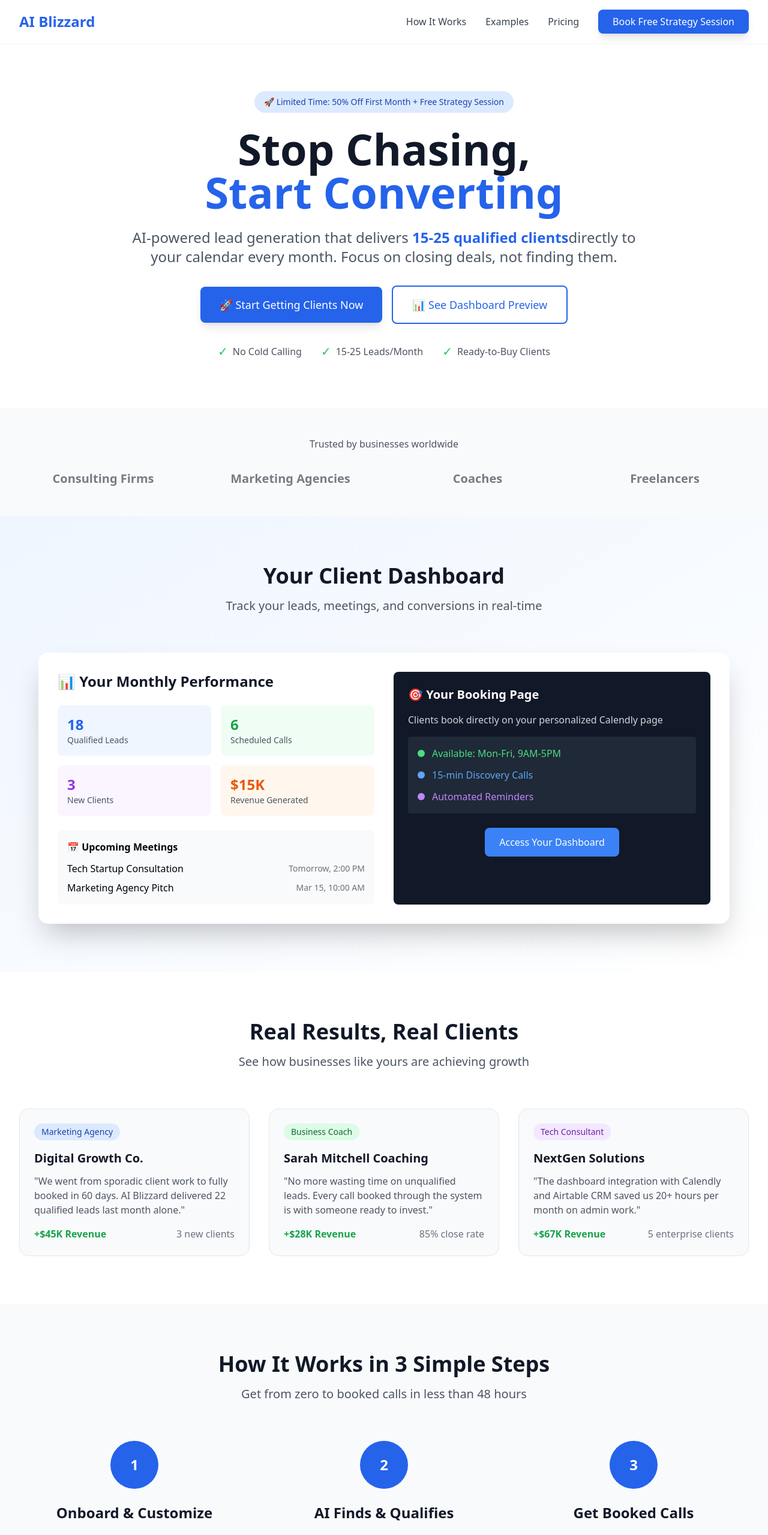
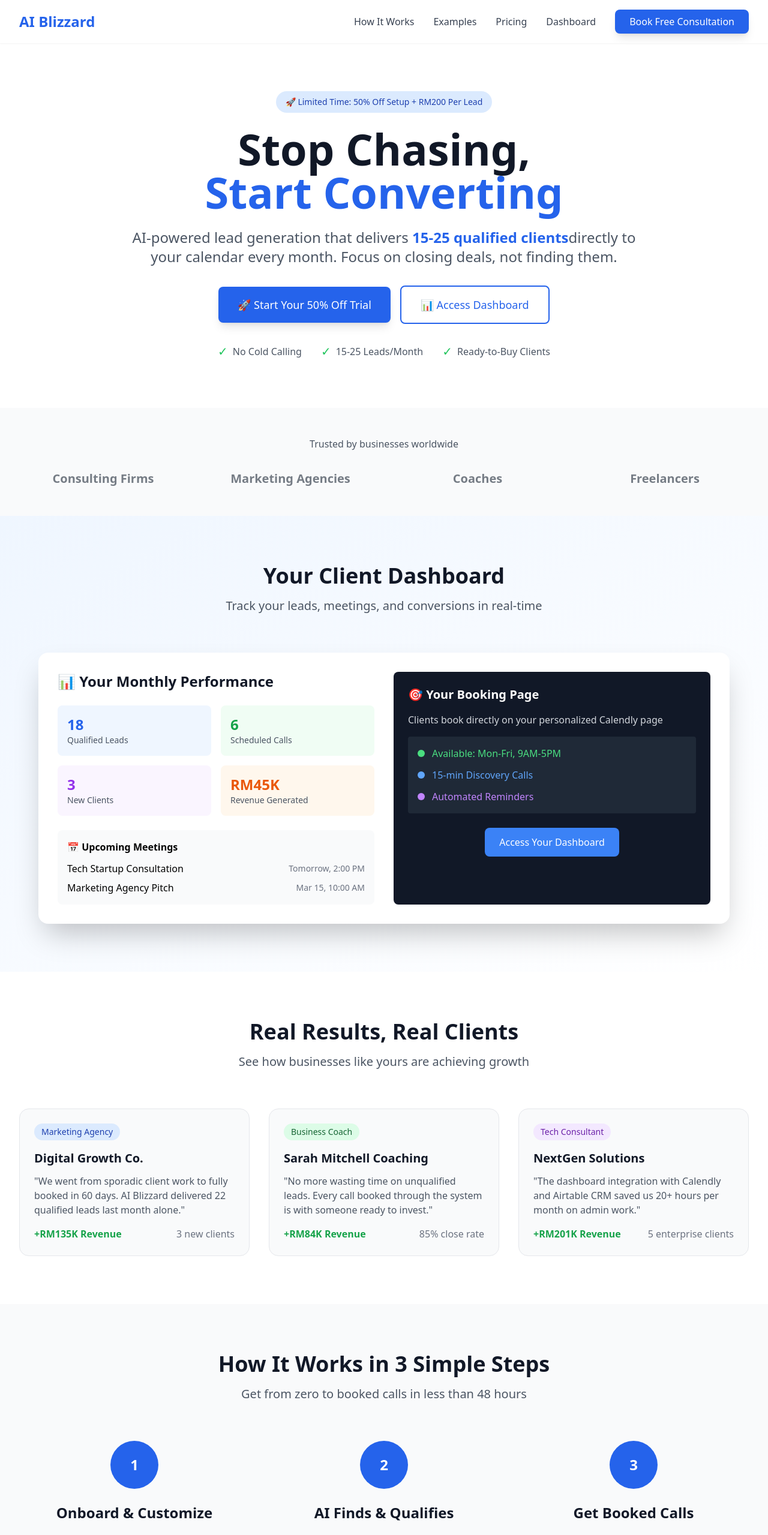
Before and after one commit to dwauto7/ai-receptionist, a Next.js app: page / in a window 1280 px wide. Shown: the top 2559 px of the page at 60% size. Built offline with nearby package versions, Linux system fonts and the light colour scheme.

Commit message:
Update page.tsx

```diff
--- a/app/page.tsx
+++ b/app/page.tsx
@@ -20,11 +20,17 @@ export default function Home() {
               <a href="#pricing" className="text-gray-700 hover:text-blue-600 font-medium transition-colors">
                 Pricing
               </a>
+              <Link
+                href="/dashboard"
+                className="text-gray-700 hover:text-blue-600 font-medium transition-colors"
+              >
+                Dashboard
+              </Link>
               <a
                 href="https://calnova.ai/signup"
                 className="bg-blue-600 text-white px-6 py-2 rounded-lg hover:bg-blue-700 transition-colors font-medium shadow-lg hover:shadow-xl"
               >
-                Book Free Strategy Session
+                Book Free Consultation
               </a>
             </div>
           </div>
@@ -35,7 +41,7 @@ export default function Home() {
       <section className="max-w-7xl mx-auto px-4 sm:px-6 lg:px-8 py-20">
         <div className="text-center">
           <div className="inline-flex items-center bg-blue-100 text-blue-800 px-4 py-2 rounded-full text-sm font-medium mb-6">
-            🚀 Limited Time: 50% Off First Month + Free Strategy Session
+            🚀 Limited Time: 50% Off Setup + RM200 Per Lead
           </div>
           <h1 className="text-5xl md:text-7xl font-bold text-gray-900 mb-6 leading-tight">
             Stop Chasing,
@@ -47,17 +53,17 @@ export default function Home() {
           </p>
           <div className="flex flex-col sm:flex-row gap-4 justify-center items-center">
             <a
-              href="https://calnova.ai/signup"
+              href="#pricing"
               className="bg-blue-600 text-white px-8 py-4 rounded-lg hover:bg-blue-700 transition-all font-medium text-lg shadow-lg hover:shadow-xl transform hover:-translate-y-1"
             >
-              🚀 Start Getting Clients Now
+              🚀 Start Your 50% Off Trial
             </a>
-            <a
-              href="#dashboard-preview"
+            <Link
+              href="/dashboard"
               className="border-2 border-blue-600 text-blue-600 px-8 py-4 rounded-lg hover:bg-blue-50 transition-all font-medium text-lg"
             >
-              📊 See Dashboard Preview
-            </a>
+              📊 Access Dashboard
+            </Link>
           </div>
           <div className="mt-8 flex justify-center items-center space-x-8 text-gray-600">
             <div className="flex items-center">
@@ -123,7 +129,7 @@ export default function Home() {
                     <div className="text-gray-600 text-sm">New Clients</div>
                   </div>
                   <div className="bg-orange-50 p-4 rounded-lg">
-                    <div className="text-2xl font-bold text-orange-600">$15K</div>
+                    <div className="text-2xl font-bold text-orange-600">RM45K</div>
                     <div className="text-gray-600 text-sm">Revenue Generated</div>
                   </div>
                 </div>
@@ -162,12 +168,12 @@ export default function Home() {
                   </div>
                 </div>
                 <div className="mt-6 text-center">
-                  <a
-                    href="https://calnova.ai/signup"
+                  <Link
+                    href="/dashboard"
                     className="inline-block bg-blue-500 text-white px-6 py-3 rounded-lg hover:bg-blue-600 transition-colors font-medium"
                   >
                     Access Your Dashboard
-                  </a>
+                  </Link>
                 </div>
               </div>
             </div>
@@ -198,7 +204,7 @@ export default function Home() {
                 "We went from sporadic client work to fully booked in 60 days. AI Blizzard delivered 22 qualified leads last month alone."
               </p>
               <div className="flex items-center justify-between">
-                <span className="font-semibold text-green-600">+$45K Revenue</span>
+                <span className="font-semibold text-green-600">+RM135K Revenue</span>
                 <span className="text-gray-500">3 new clients</span>
               </div>
             </div>
@@ -213,7 +219,7 @@ export default function Home() {
                 "No more wasting time on unqualified leads. Every call booked through the system is with someone ready to invest."
               </p>
               <div className="flex items-center justify-between">
-                <span className="font-semibold text-green-600">+$28K Revenue</span>
+                <span className="font-semibold text-green-600">+RM84K Revenue</span>
                 <span className="text-gray-500">85% close rate</span>
               </div>
             </div>
@@ -228,7 +234,7 @@ export default function Home() {
                 "The dashboard integration with Calendly and Airtable CRM saved us 20+ hours per month on admin work."
               </p>
               <div className="flex items-center justify-between">
-                <span className="font-semibold text-green-600">+$67K Revenue</span>
+                <span className="font-semibold text-green-600">+RM201K Revenue</span>
                 <span className="text-gray-500">5 enterprise clients</span>
               </div>
             </div>
@@ -290,7 +296,7 @@ export default function Home() {
               Simple Pricing, Extraordinary Results
             </h2>
             <p className="text-xl text-gray-600">
-              Everything you need to fill your pipeline with qualified clients
+              Pay only for qualified leads that book meetings
             </p>
           </div>
 
@@ -303,14 +309,17 @@ export default function Home() {
 
               <div className="p-8 md:p-12">
                 <div className="text-center mb-8">
-                  <div className="flex items-baseline justify-center">
-                    <span className="text-5xl font-bold text-white">$497</span>
-                    <span className="text-blue-200 ml-3 text-xl line-through">$994</span>
-                    <span className="bg-green-400 text-green-900 text-sm font-bold ml-4 px-3 py-1 rounded-full">
-                      50% OFF FIRST MONTH
+                  <div className="flex items-baseline justify-center flex-wrap gap-4">
+                    <div>
+                      <span className="text-4xl font-bold text-white">RM5,000</span>
+                      <span className="text-blue-200 ml-3 text-xl line-through">RM10,000</span>
+                    </div>
+                    <span className="bg-green-400 text-green-900 text-sm font-bold px-4 py-2 rounded-full">
+                      50% OFF SETUP
                     </span>
                   </div>
-                  <p className="text-blue-200 mt-3 text-lg">$994/month after first month</p>
+                  <p className="text-blue-200 mt-4 text-lg">+ <span className="font-bold text-white">RM200</span> per qualified lead that books a meeting</p>
+                  <p className="text-blue-100 text-sm mt-2">No monthly subscription fees</p>
                 </div>
 
                 <div className="grid md:grid-cols-2 gap-6 mb-8">
@@ -340,7 +349,7 @@ export default function Home() {
                     <ul className="space-y-3 text-blue-100">
                       <li className="flex items-center">
                         <span className="text-green-400 mr-3 text-xl">✓</span>
-                        <span>Free strategy session ($500 value)</span>
+                        <span>Free strategy session (RM2,000 value)</span>
                       </li>
                       <li className="flex items-center">
                         <span className="text-green-400 mr-3 text-xl">✓</span>
@@ -366,7 +375,7 @@ export default function Home() {
                     🚀 Start Your 50% Off Trial
                   </a>
                   <p className="text-blue-200 mt-4 text-sm">
-                    🔒 No contract required • Cancel anytime • 48-hour setup
+                    🔒 Pay per lead • No contract • Cancel anytime
                   </p>
                 </div>
               </div>
@@ -389,14 +398,14 @@ export default function Home() {
               href="https://calnova.ai/signup"
               className="block sm:inline-block bg-white text-blue-600 px-8 py-4 rounded-lg hover:bg-gray-100 transition-all font-bold text-lg shadow-2xl"
             >
-              🚀 Book Free Strategy Session
+              🚀 Book Free Consultation
             </a>
-            <a
-              href="#how-it-works"
+            <Link
+              href="/dashboard"
               className="block sm:inline-block border-2 border-white text-white px-8 py-4 rounded-lg hover:bg-white/10 transition-all font-medium text-lg"
             >
-              Learn More
-            </a>
+              📊 View Dashboard
+            </Link>
           </div>
         </div>
       </section>
```
